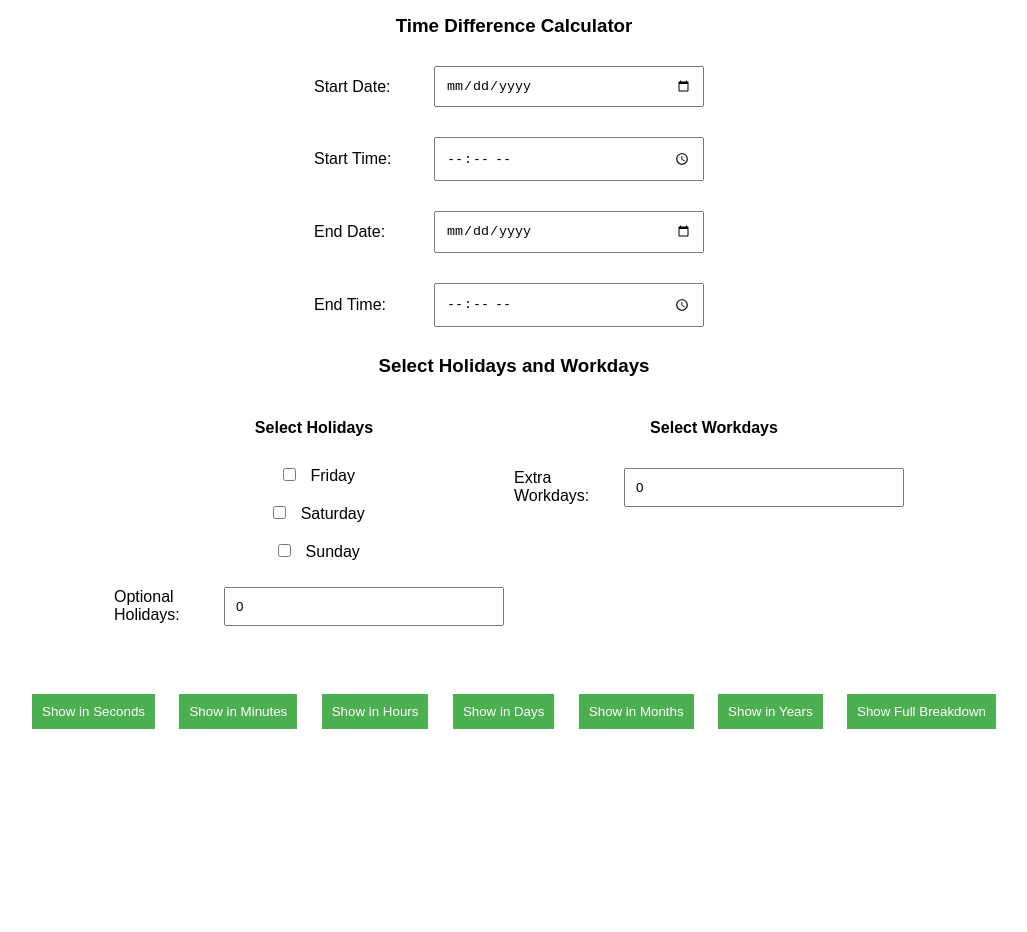
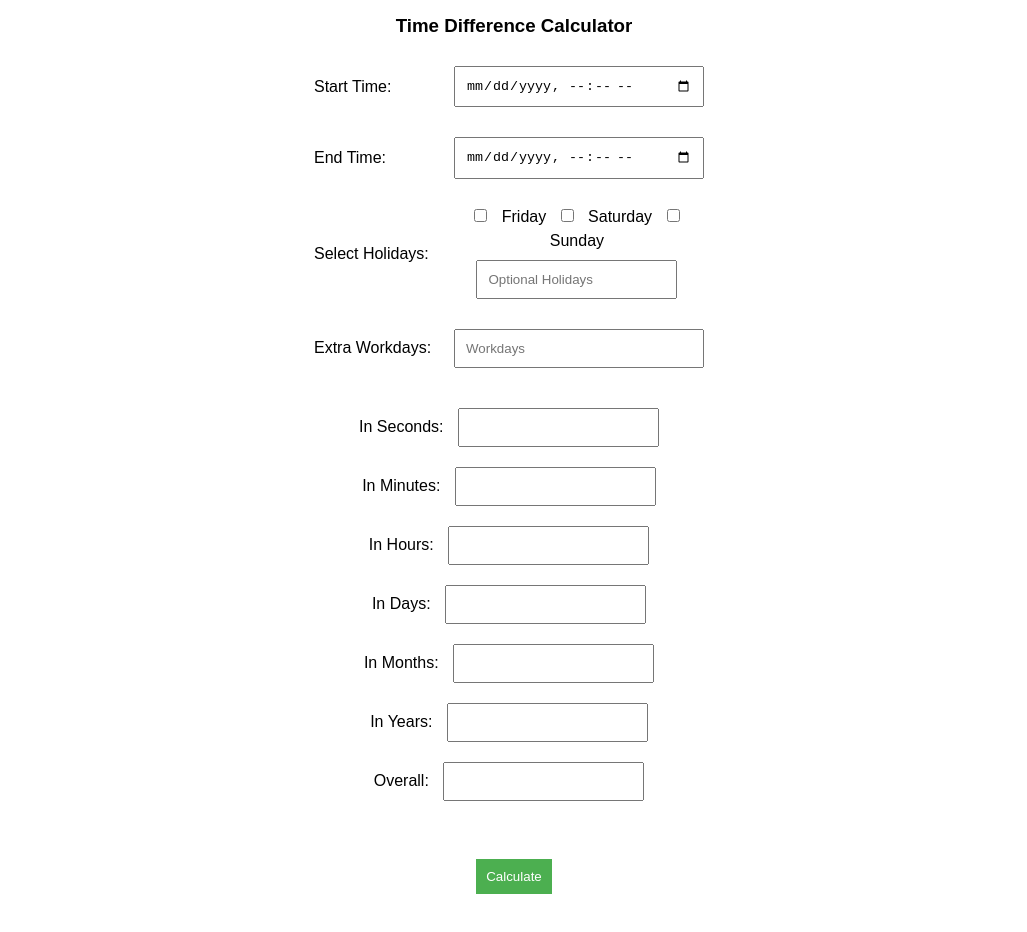
Before and after one commit to duskndawn03/duskndawn03.github.io, a plain HTML site: page calculator/index.html in a window 1280 px wide. Shown: the part 240-1172 px from the top of the page, without its empty margins (126-1153 px from the left). Before the commit the page ends 1029 px from the top, so only its background shows below. Drawn offline with Linux system fonts and the light colour scheme.

Commit message:
Update index.html

```diff
--- a/calculator/index.html
+++ b/calculator/index.html
@@ -32,25 +32,21 @@
             max-width: 400px;
         }
         .form-group label {
-            width: 100px;
+            width: 120px;
             text-align: left;
             margin-right: 10px;
         }
         .form-group input {
             flex-grow: 1;
         }
-        .holiday-workday-group {
-            display: flex;
-            justify-content: center;
+        /* Align fields for output results */
+        .result-group {
             margin: 20px auto;
-            max-width: 800px;
+            max-width: 600px;
         }
-        .holiday-group, .workday-group {
-            width: 50%;
-        }
-        .holiday-group label, .workday-group label {
-            display: block;
-            margin: 5px 0;
+        .result-group label {
+            width: 150px;
+            text-align: left;
         }
     </style>
 </head>
@@ -69,53 +65,57 @@
     <h3>Time Difference Calculator</h3>
 
     <div class="form-group">
-        <label for="startDate">Start Date:</label>
-        <input type="date" id="startDate">
-    </div>
-    <div class="form-group">
         <label for="startTime">Start Time:</label>
-        <input type="time" id="startTime">
-    </div>
-    <div class="form-group">
-        <label for="endDate">End Date:</label>
-        <input type="date" id="endDate">
+        <input type="datetime-local" id="startTime">
     </div>
     <div class="form-group">
         <label for="endTime">End Time:</label>
-        <input type="time" id="endTime">
+        <input type="datetime-local" id="endTime">
     </div>
 
-    <!-- Holiday and Workday Inputs -->
-    <h3>Select Holidays and Workdays</h3>
-    <div class="holiday-workday-group">
-        <div class="holiday-group">
-            <h4>Select Holidays</h4>
-            <label><input type="checkbox" id="fridayHoliday"> Friday</label>
-            <label><input type="checkbox" id="saturdayHoliday"> Saturday</label>
-            <label><input type="checkbox" id="sundayHoliday"> Sunday</label>
-            <div class="form-group">
-                <label for="optionalHolidays">Optional Holidays:</label>
-                <input type="number" id="optionalHolidays" value="0" min="0">
-            </div>
-        </div>
-        <div class="workday-group">
-            <h4>Select Workdays</h4>
-            <div class="form-group">
-                <label for="extraWorkDays">Extra Workdays:</label>
-                <input type="number" id="extraWorkDays" value="0" min="0">
-            </div>
+    <!-- Select holidays section -->
+    <div class="form-group">
+        <label for="holidays">Select Holidays:</label>
+        <div>
+            <input type="checkbox" id="friday"> Friday
+            <input type="checkbox" id="saturday"> Saturday
+            <input type="checkbox" id="sunday"> Sunday
+            <br><input type="number" id="optionalHolidays" placeholder="Optional Holidays">
         </div>
     </div>
 
+    <!-- Extra workday field -->
+    <div class="form-group">
+        <label for="workdays">Extra Workdays:</label>
+        <input type="number" id="extraWorkDays" placeholder="Workdays">
+    </div>
+
+    <!-- Result Fields Section -->
+    <div class="result-group">
+        <label for="secondsField">In Seconds:</label>
+        <input type="text" id="secondsField" readonly>
+        <br>
+        <label for="minutesField">In Minutes:</label>
+        <input type="text" id="minutesField" readonly>
+        <br>
+        <label for="hoursField">In Hours:</label>
+        <input type="text" id="hoursField" readonly>
+        <br>
+        <label for="daysField">In Days:</label>
+        <input type="text" id="daysField" readonly>
+        <br>
+        <label for="monthsField">In Months:</label>
+        <input type="text" id="monthsField" readonly>
+        <br>
+        <label for="yearsField">In Years:</label>
+        <input type="text" id="yearsField" readonly>
+        <br>
+        <label for="overallField">Overall:</label>
+        <input type="text" id="overallField" readonly>
+    </div>
+
     <br>
-    <button onclick="calculateTime('seconds')">Show in Seconds</button>
-    <button onclick="calculateTime('minutes')">Show in Minutes</button>
-    <button onclick="calculateTime('hours')">Show in Hours</button>
-    <button onclick="calculateTime('days')">Show in Days</button>
-    <button onclick="calculateTime('months')">Show in Months</button>
-    <button onclick="calculateTime('years')">Show in Years</button>
-    <button onclick="calculateTime('full')">Show Full Breakdown</button>
-    <h4 id="timeResult" class="output"></h4>
+    <button onclick="calculateTime()">Calculate</button>
 
     <script>
         // Age Calculator Function
@@ -140,98 +140,73 @@
             document.getElementById("ageResult").innerHTML = `Your age is: ${age} years old.`;
         }
 
-        // Time Difference Calculator Function with Holiday Exclusions and Workday Inclusions
-        function calculateTime(format) {
-            const startDate = document.getElementById("startDate").value;
+        // Time Difference Calculator Function
+        function calculateTime() {
             const startTime = document.getElementById("startTime").value;
-            const endDate = document.getElementById("endDate").value;
             const endTime = document.getElementById("endTime").value;
-            const fridayHoliday = document.getElementById("fridayHoliday").checked;
-            const saturdayHoliday = document.getElementById("saturdayHoliday").checked;
-            const sundayHoliday = document.getElementById("sundayHoliday").checked;
-            const optionalHolidays = parseInt(document.getElementById("optionalHolidays").value);
-            const extraWorkDays = parseInt(document.getElementById("extraWorkDays").value);
 
-            if (startDate === "" || endDate === "") {
-                document.getElementById("timeResult").innerHTML = "Please select valid start and end dates.";
+            if (startTime === "" || endTime === "") {
+                alert("Please select valid start and end times.");
                 return;
             }
 
-            let start = new Date(startDate);
-            let end = new Date(endDate);
-
-            // If time is provided, append the time to the date
-            if (startTime) {
-                const [startHours, startMinutes] = startTime.split(':');
-                start.setHours(startHours);
-                start.setMinutes(startMinutes);
-            }
-            if (endTime) {
-                const [endHours, endMinutes] = endTime.split(':');
-                end.setHours(endHours);
-                end.setMinutes(endMinutes);
-            }
+            const start = new Date(startTime);
+            const end = new Date(endTime);
 
             if (start > end) {
-                document.getElementById("timeResult").innerHTML = "End time must be after start time.";
+                alert("End time must be after start time.");
                 return;
             }
 
             let timeDiff = (end - start) / 1000;  // Difference in seconds
-            let totalDays = Math.floor(timeDiff / 86400); // Total days
+            const totalSeconds = timeDiff;
+            const totalMinutes = timeDiff / 60;
+            const totalHours = timeDiff / 3600;
+            const totalDays = timeDiff / 86400;
+            const totalMonths = totalDays / 30.4375;
+            const totalYears = totalDays / 365.25;
 
-            let holidayCount = 0;
-            let fridayCount = 0, saturdayCount = 0, sundayCount = 0;
+            // Handle holidays and workdays
+            const fridayChecked = document.getElementById("friday").checked;
+            const saturdayChecked = document.getElementById("saturday").checked;
+            const sundayChecked = document.getElementById("sunday").checked;
+            const optionalHolidays = parseInt(document.getElementById("optionalHolidays").value) || 0;
+            const extraWorkDays = parseInt(document.getElementById("extraWorkDays").value) || 0;
 
-            // Iterate over each day between start and end
-            for (let d = new Date(start); d <= end; d.setDate(d.getDate() + 1)) {
-                let day = d.getDay();
-                if (fridayHoliday && day === 5) fridayCount++;
-                if (saturdayHoliday && day === 6) saturdayCount++;
-                if (sundayHoliday && day === 0) sundayCount++;
+            // Calculate holiday counts
+            const fridayCount = calculateSpecificDayCount(start, end, 5);
+            const saturdayCount = calculateSpecificDayCount(start, end, 6);
+            const sundayCount = calculateSpecificDayCount(start, end, 0);
+
+            let holidaysToSubtract = 0;
+            if (fridayChecked) holidaysToSubtract += fridayCount;
+            if (saturdayChecked) holidaysToSubtract += saturdayCount;
+            if (sundayChecked) holidaysToSubtract += sundayCount;
+            holidaysToSubtract += optionalHolidays;
+
+            const netDays = totalDays - holidaysToSubtract + extraWorkDays;
+
+            // Fill the result fields
+            document.getElementById("secondsField").value = totalSeconds.toFixed(0);
+            document.getElementById("minutesField").value = totalMinutes.toFixed(0);
+            document.getElementById("hoursField").value = totalHours.toFixed(0);
+            document.getElementById("daysField").value = netDays.toFixed(0);
+            document.getElementById("monthsField").value = totalMonths.toFixed(1);
+            document.getElementById("yearsField").value = totalYears.toFixed(1);
+
+            const overallText = `${Math.floor(totalYears)} years, ${Math.floor(totalMonths % 12)} months, ${Math.floor(netDays % 30.4375)} days`;
+            document.getElementById("overallField").value = overallText;
+        }
+
+        // Helper function to calculate specific day count (0=Sunday, 1=Monday, ..., 6=Saturday)
+        function calculateSpecificDayCount(start, end, dayIndex) {
+            let count = 0;
+            const current = new Date(start);
+            while (current <= end) {
+                if (current.getDay() === dayIndex) count++;
+                current.setDate(current.getDate() + 1);
             }
-
-            holidayCount = fridayCount + saturdayCount + sundayCount + optionalHolidays;
-
-            // Exclude holidays from the total days
-            totalDays -= holidayCount;
-
-            // Add workdays
-            totalDays += extraWorkDays;
-
-            const seconds = Math.floor(timeDiff);
-            const minutes = Math.floor(timeDiff / 60);
-            const hours = Math.floor(timeDiff / 3600);
-            const days = totalDays; // Adjusted total days with holidays removed and workdays added
-            const months = Math.floor(days / 30.4375); // Average month duration
-            const years = Math.floor(days / 365.25);   // Average year duration
-
-            if (format === "seconds") {
-                document.getElementById("timeResult").innerHTML = `Total Time (excluding holidays and including workdays): ${seconds} seconds.<br>Fridays: ${fridayCount}, Saturdays: ${saturdayCount}, Sundays: ${sundayCount}, Optional Holidays: ${optionalHolidays}, Extra Workdays: ${extraWorkDays}`;
-            } else if (format === "minutes") {
-                document.getElementById("timeResult").innerHTML = `Total Time (excluding holidays and including workdays): ${minutes} minutes.<br>Fridays: ${fridayCount}, Saturdays: ${saturdayCount}, Sundays: ${sundayCount}, Optional Holidays: ${optionalHolidays}, Extra Workdays: ${extraWorkDays}`;
-            } else if (format === "hours") {
-                document.getElementById("timeResult").innerHTML = `Total Time (excluding holidays and including workdays): ${hours} hours.<br>Fridays: ${fridayCount}, Saturdays: ${saturdayCount}, Sundays: ${sundayCount}, Optional Holidays: ${optionalHolidays}, Extra Workdays: ${extraWorkDays}`;
-            } else if (format === "days") {
-                document.getElementById("timeResult").innerHTML = `Total Time (excluding holidays and including workdays): ${days} days.<br>Fridays: ${fridayCount}, Saturdays: ${saturdayCount}, Sundays: ${sundayCount}, Optional Holidays: ${optionalHolidays}, Extra Workdays: ${extraWorkDays}`;
-            } else if (format === "months") {
-                document.getElementById("timeResult").innerHTML = `Total Time (excluding holidays and including workdays): ${months} months.<br>Fridays: ${fridayCount}, Saturdays: ${saturdayCount}, Sundays: ${sundayCount}, Optional Holidays: ${optionalHolidays}, Extra Workdays: ${extraWorkDays}`;
-            } else if (format === "years") {
-                document.getElementById("timeResult").innerHTML = `Total Time (excluding holidays and including workdays): ${years} years.<br>Fridays: ${fridayCount}, Saturdays: ${saturdayCount}, Sundays: ${sundayCount}, Optional Holidays: ${optionalHolidays}, Extra Workdays: ${extraWorkDays}`;
-            } else if (format === "full") {
-                const fullYears = Math.floor(days / 365.25);
-                const remainingDaysAfterYears = days % 365.25;
-
-                const fullMonths = Math.floor(remainingDaysAfterYears / 30.4375);
-                const remainingDaysAfterMonths = remainingDaysAfterYears % 30.4375;
-
-                const fullDays = Math.floor(remainingDaysAfterMonths);
-                const fullHours = Math.floor((timeDiff % 86400) / 3600);
-                const fullMinutes = Math.floor((timeDiff % 3600) / 60);
-                const fullSeconds = Math.floor(timeDiff % 60);
-
-                document.getElementById("timeResult").innerHTML = `Total Time (excluding holidays and including workdays): ${fullYears} years, ${fullMonths} months, ${fullDays} days, ${fullHours} hours, ${fullMinutes} minutes, and ${fullSeconds} seconds.<br>Fridays: ${fridayCount}, Saturdays: ${saturdayCount}, Sundays: ${sundayCount}, Optional Holidays: ${optionalHolidays}, Extra Workdays: ${extraWorkDays}`;
-            }
+            return count;
         }
     </script>
 
```
